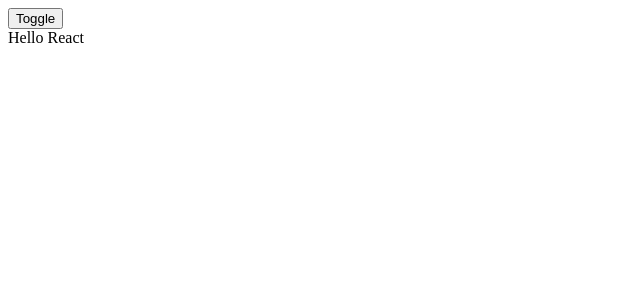
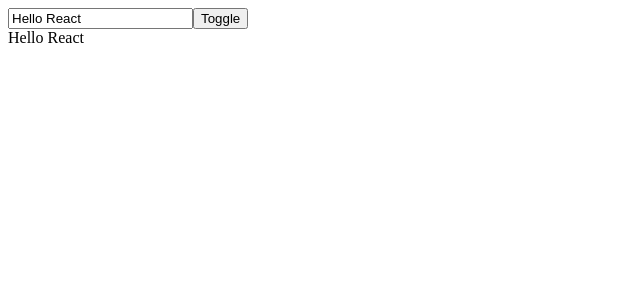
Before and after one commit to 0xAureoleNode/useEffect-tutorial-code-test, a React (Create React App) app: page / in a window 1280 px wide. Shown: the top 300 px of the page, without its empty margins (0-640 px from the left). Built offline with nearby package versions, Linux system fonts and the light colour scheme.

Commit message:
useEffect Hook : Update

```diff
--- a/src/App.js
+++ b/src/App.js
@@ -10,16 +10,23 @@ const App = () => {
 };
 
 const Toggle = ({ toggle, onToggle }) => {
+  const [title, setTitle] = React.useState('Hello React');
+
   React.useEffect(() => {
-    console.log('I run on every render: mount + update.');
-  }, []);
+    console.log('I still run only if toggle changes (and on mount).');
+  }, [toggle, title]);
+
+  const handleChange = (event) => {
+    setTitle(event.target.value);
+  };
   return (
     <div>
+      <input type="text" value={title} onChange={handleChange} />
       <button type="button" onClick={onToggle}>
         Toggle
       </button>
 
-      {toggle && <div>Hello React</div>}
+      {toggle && <div>{title}</div>}
     </div>
   );
 };
```
